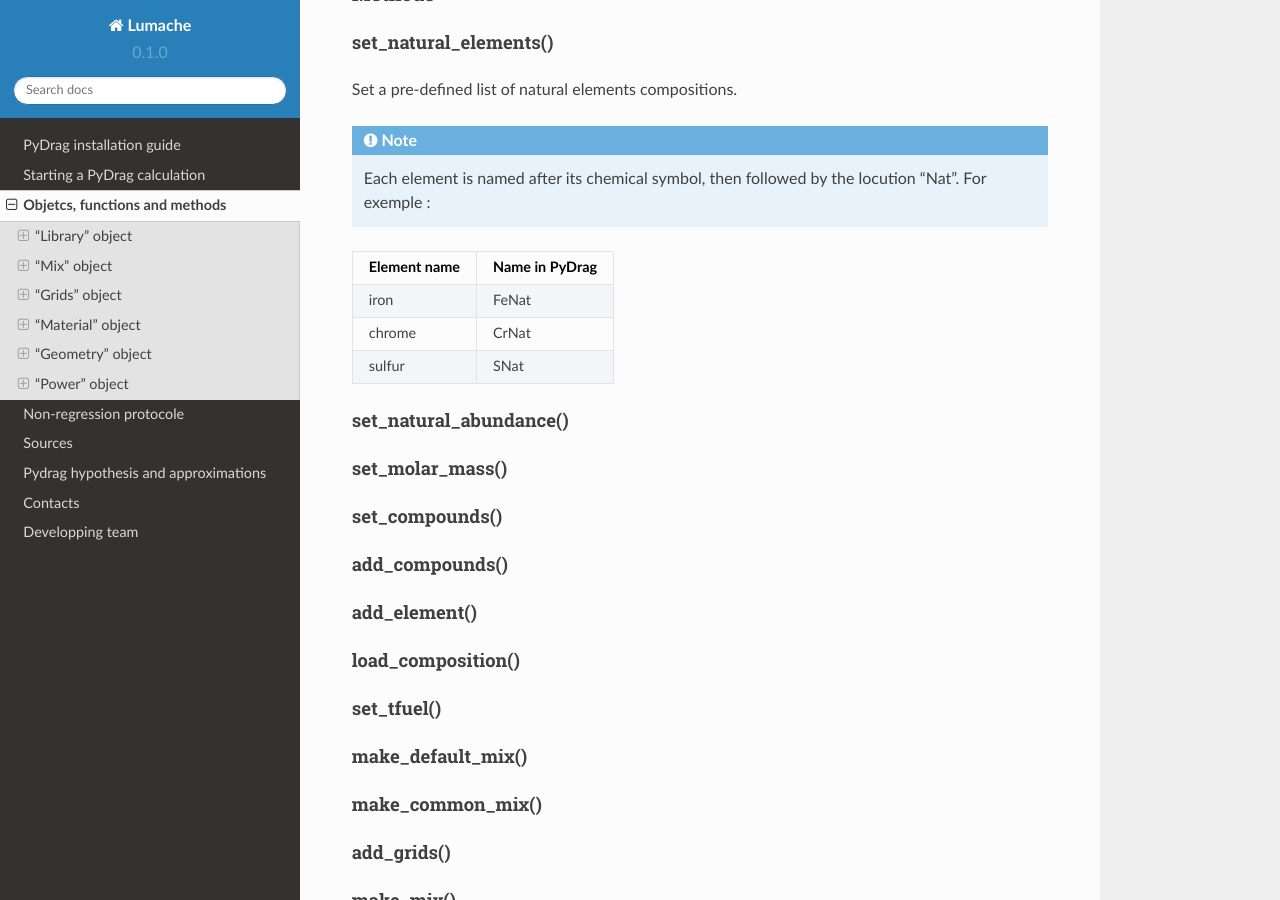
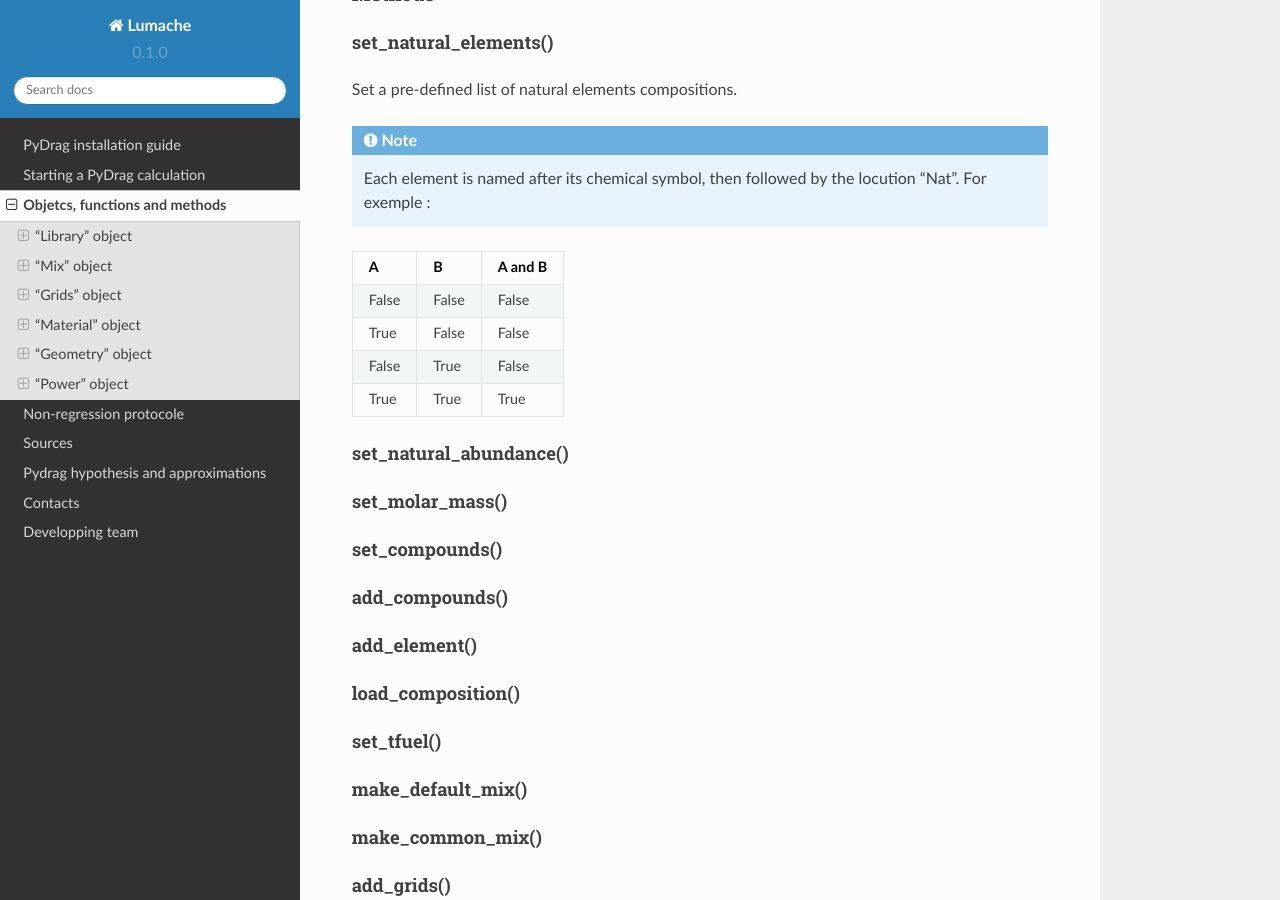
Before and after one commit to Ben105m/rtd-tutorial, a Sphinx documentation site: the page built from docs/source/functions.rst, in a window 1280 px wide and 900 px high, scrolled down 1114 px. Built offline with Sphinx 7.4.7 and the Read the Docs theme 2.0.0, drawn with Linux system fonts in a browser that asks for light colours.

Commit message:
Update functions.rst

```diff
--- a/docs/source/functions.rst
+++ b/docs/source/functions.rst
@@ -55,13 +55,14 @@ Set a pre-defined list of natural elements compositions.
 
 	Each element is named after its chemical symbol, then followed by the locution "Nat".
 	For exemple :
-==================  ====================
-Element name        Name in PyDrag
-==================  ====================
-iron                  FeNat
-chrome                CrNat
-sulfur                SNat
-==================  ====================
+=====  =====  =======
+  A      B    A and B
+=====  =====  =======
+False  False  False
+True   False  False
+False  True   False
+True   True   True
+=====  =====  =======
 
 set_natural_abundance()
 -------------------------
```
